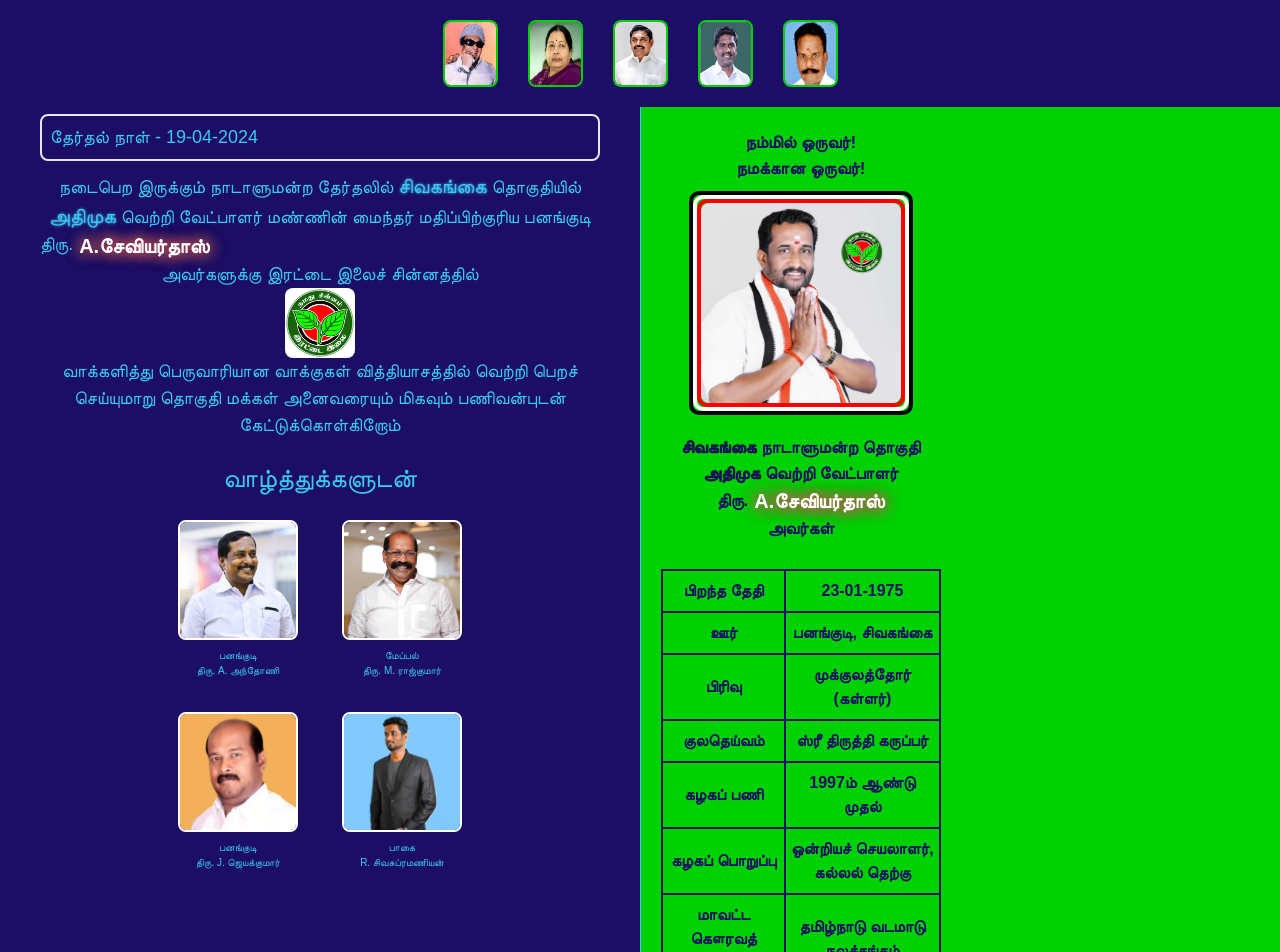
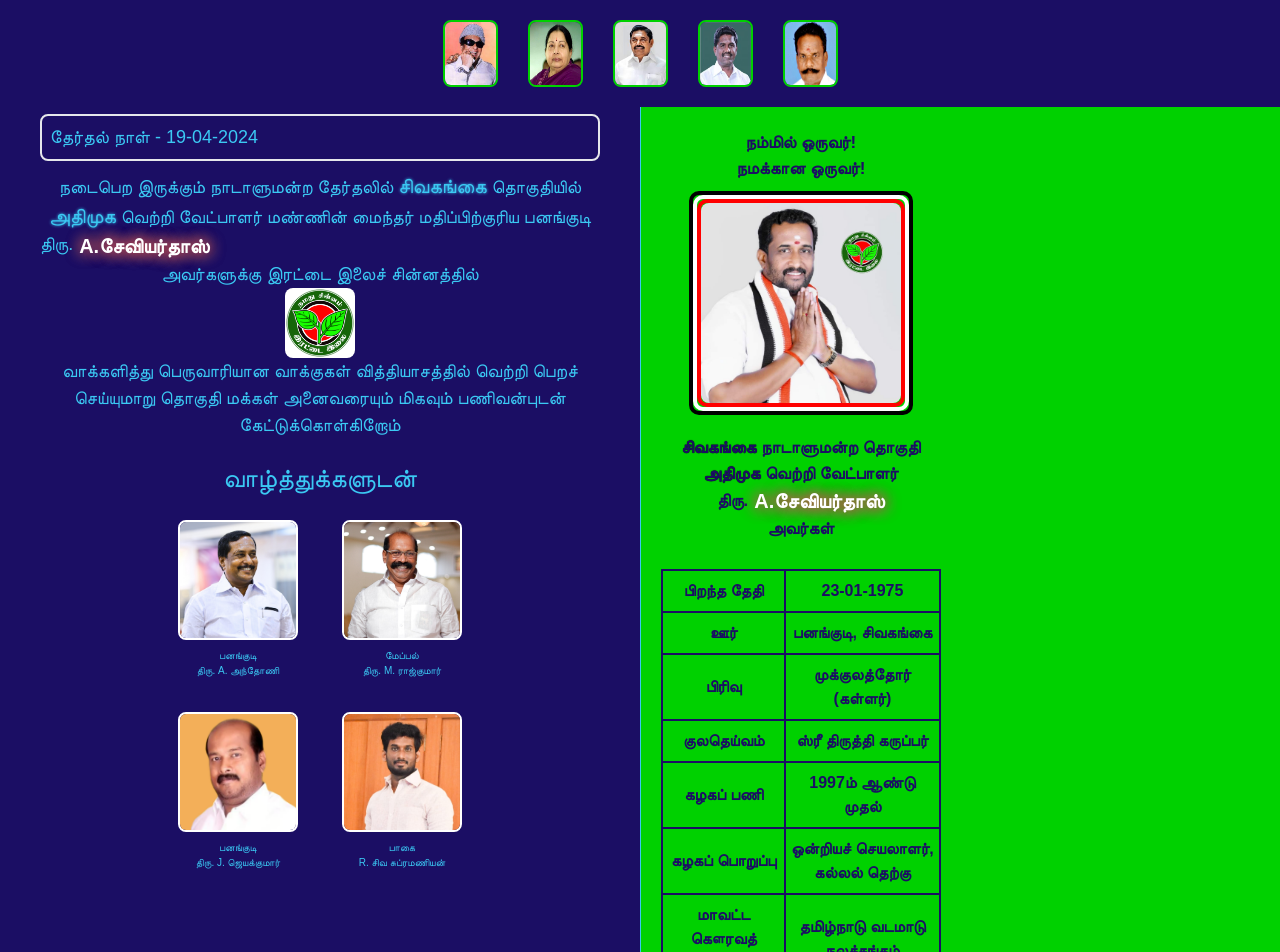
Before and after one commit to sivasubramanianr1211/my-custom-app, a React (Create React App) app: page / in a window 1280 px wide. Shown: the top 952 px of the page. Built offline with nearby package versions, Linux system fonts and the light colour scheme.

Commit message:
adding changes img

```diff
--- a/src/components/Description.tsx
+++ b/src/components/Description.tsx
@@ -110,7 +110,7 @@
             alt=""
           />
           <div className="text-[10px] text-center mt-2">
-            பாகை<div> R. சிவசுப்ரமணியன்</div>
+            பாகை<div> R. சிவ சுப்ரமணியன்</div>
           </div>
         </div>
       </div>
```
Also changed, not shown: src/assets/profile-img.jpg.
